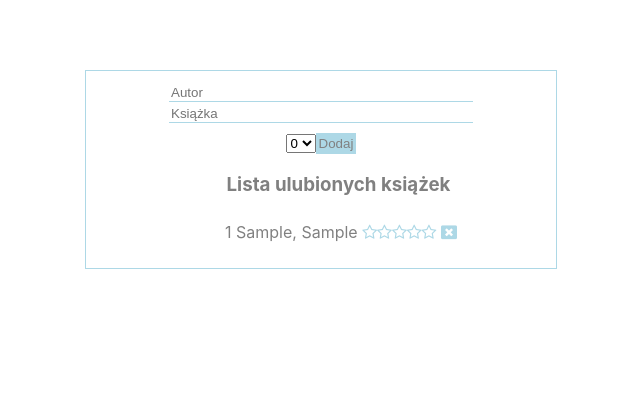
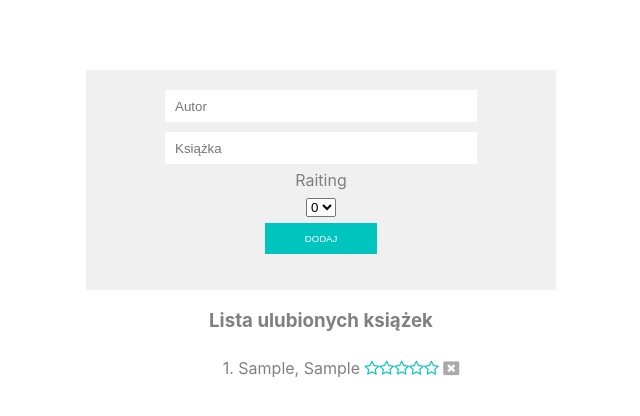
Before and after one commit to alnikif/book-list-react-localStorage, a React (Create React App) app: page / in a window 1280 px wide. Both pictures are taken after typing "Sample", "Sample" into the empty fields and a click on the input "Dodaj". Shown: the top 416 px of the page, without its empty margins (319-959 px from the left). Built offline with nearby package versions, Linux system fonts and the light colour scheme.

Commit message:
add some styles

```diff
--- a/src/App.css
+++ b/src/App.css
@@ -19,39 +19,3 @@
     transform: rotate(360deg);
   }
 }
-
-h3{
-  color:gray;
-  padding-left: 35px;
-}
-.inpt{
-  border:none;
-  border-bottom: 1px lightblue solid;
-}
-.inptRaiting{
-  margin-top: 5px;
-  width: 55px;
-  border:  1px solid lightblue;
-  color: gray;
-
-}
-.btn{
-  margin-top: 10px;
-  padding: 3px;
-  border: none;
-  background-color: lightblue;
-  color: gray;
-}
-li{
-  list-style-type: none;
-  color: gray;
-  padding-top: 8px;
-
-}
-i{
-  color: lightblue;
-
-}
-p{
-  display: inline-block;
-}
--- a/src/BookList/BookList.js
+++ b/src/BookList/BookList.js
@@ -74,30 +74,32 @@ class BookList extends Component {
             const emptyStars = Array.from({length: 5 - raiting}, (v, i)=>i).map((el, i)=>{
                 return <i className="fa fa-star-o" key={i} aria-hidden={true}></i>
             })
-        return <span> {fullStars} {emptyStars}</span> ;
+        return <span className={styles.star}> {fullStars} {emptyStars}</span> ;
         }
         return (
+            <>
                 <div className={styles.container}>
 
                     <form action="">
 
                         <input className={styles.inpt} type="text" placeholder='Autor' onChange={this.handleChangeAutor} value={this.state.autor}/><br/>
                         <input className={styles.inpt} type="text" placeholder='Książka' onChange={this.handleChangeBook} value={this.state.book}/><br/>
-                    <select name="raiting" id="select" onChange={this.handleChangeRaiting} value={this.state.raiting}>
+                        <p className={styles.pRaiting}>Raiting</p>
+                        <select className={styles.select} name="raiting" id="select" onChange={this.handleChangeRaiting} value={this.state.raiting}>
                             {Array.from({length:6}, (v,i)=>i).map((el,i)=>{
                                 return <option value={el} key={i}>{el}</option>
                             })}
-                    </select>
-                    {/* <input className='inptRaiting' placeholder='raiting' type="number" max={5} onChange={this.handleChangeRaiting} value={this.state.raiting}/><br/> */}
-                    <input className='btn' type="submit" value='Dodaj' onClick={this.handleClick}/>
+                        </select><br/>
+                        <input className={styles.btn} type="submit" value='Dodaj' onClick={this.handleClick}/>
                     </form>
-                <div className='list'>
+                </div>
+                <div className={styles.list}>
                 {this.state.books.length?<h3 className={styles.header}>Lista ulubionych książek</h3>: null}
                 <ul>
-                        {this.state.books.map((el,i)=><li className={styles.listItem} key={i}>{i+1} {el.book}, {el.autor} {calculateStars(el.raiting)}   <i className={styles.star} className="fa fa-window-close" aria-hidden={true} onClick={e=>this.handleRemoveClick(el)}></i> </li>)}
+                    {this.state.books.map((el,i)=><li className={styles.listItem} key={i}>{i+1}. {el.book}, {el.autor} {calculateStars(el.raiting)}  <span className={styles.close}> <i  className="fa fa-window-close" aria-hidden={true} onClick={e=>this.handleRemoveClick(el)}></i></span> </li>)}
                 </ul>
             </div>
-            </div>
+        </>
         )
     }
 }
--- a/src/BookList/BookList.module.css
+++ b/src/BookList/BookList.module.css
@@ -1,35 +1,56 @@
 .container{
-  border: 0.5px solid lightblue;
+  border:none;
+  height: 200px;
   width: 450px;
   text-align: center;
   margin: 0 auto;
   margin-top: 70px;
   padding: 10px;
+  background: #f0f0f0
+
 }
 .btn{
-    margin-top: 10px;
-    padding: 3px;
-    border: none;
-    background-color: lightblue;
-    color: gray;
-  }
+  background-color: #00C5BE;
+  border: none;
+  color: #fff;
+  font-size: 0.6em;
+  padding: 10px 40px;
+  text-transform: uppercase;
+  font-weight: normal;
+}
+.select{
+  margin-bottom: 6px;
+}
+
   .header{
     color:gray;
-    padding-left: 35px;
   }
   .inpt{
-    border:none;
-    border-bottom: 0.5px lightblue solid;
+    border: none;
+    color: #aaa;
+    margin-top: 10px;
+    display: inline-block;
     width: 300px;
+    height: 30px;
+    padding-left: 10px;
   }
-
-.listItem{
+  .list{
+    text-align: center;
+  }
+  .listItem{
     list-style-type: none;
     color: gray;
     padding-top: 8px;
 
   }
   .star{
-    color: lightblue;
+    color: #00C5BE;
 
   }
+  .close{
+    color:#aaa;
+  }
+  .pRaiting{
+    margin: 6px;
+    color: gray;
+  }
```
Lines whose indentation alone changed are shown as unchanged.
